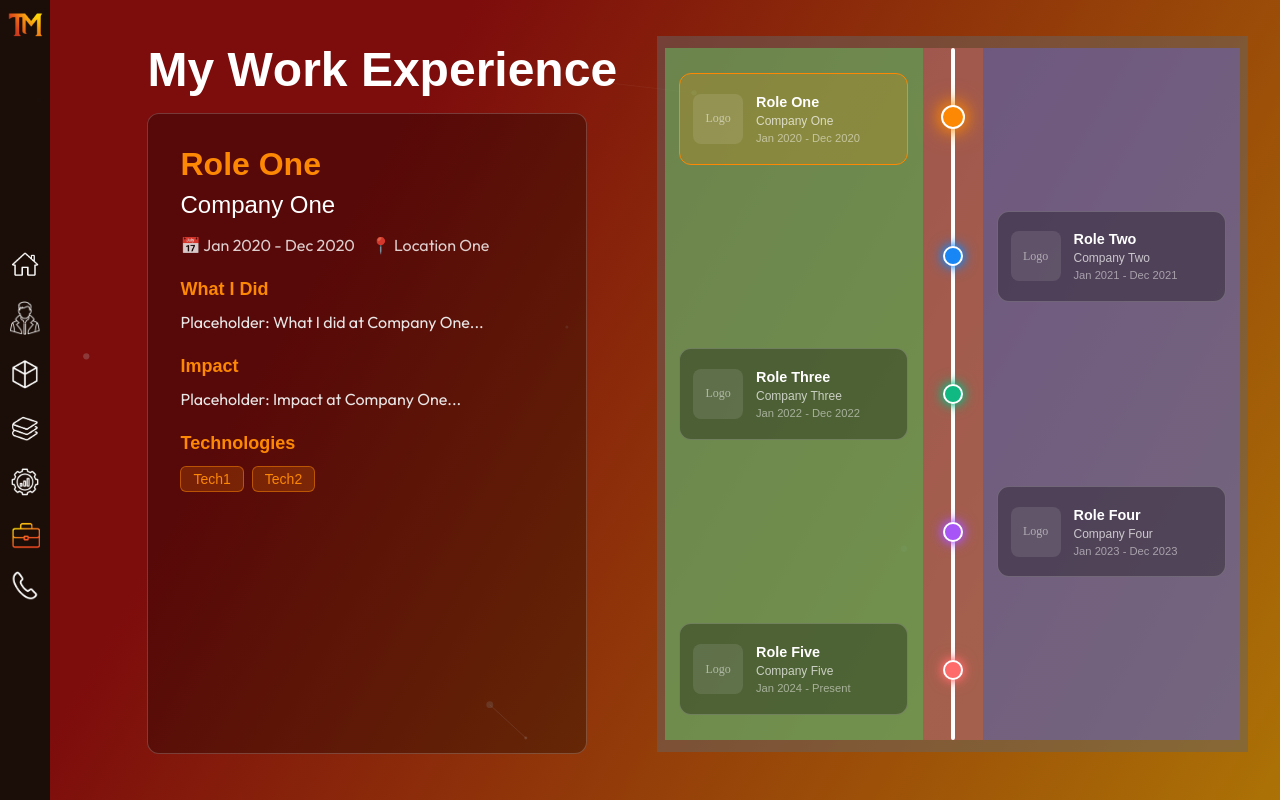
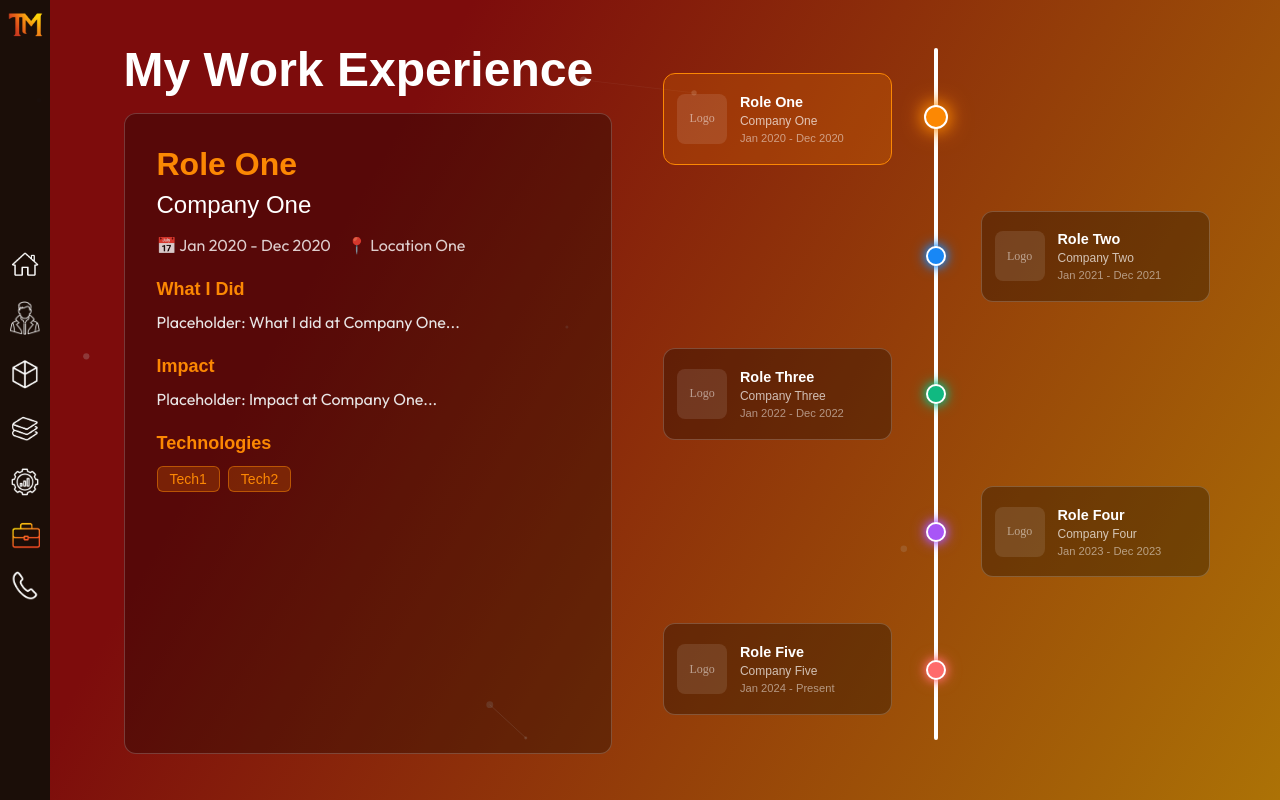
Before and after one commit to taha-malik27/myPortfolioWebsite, a Next.js app in the folder myportfoliowebsite/: page /work in a window 1280 px wide. Built offline with nearby package versions, Linux system fonts and the light colour scheme; a web font is replaced by a local one.

Commit message:
compelted soem more formatting edits to fix up all formatting errors, this took longer, had to adjust padding width, margins all that jazz so it matches placement of other pages and also compatiable at extreme viewports as well. now time to add in info and some final touch ups

```diff
--- a/myportfoliowebsite/src/components/cards/ProjectCard.tsx
+++ b/myportfoliowebsite/src/components/cards/ProjectCard.tsx
@@ -671,7 +671,7 @@ const ProjectCard: React.FC<ProjectCardProps> = ({ backgroundColor = "transparen
         >
             {/* Left Section - Project Cards Grid */}
             <div style={{
-                alignSelf: "center",
+                // alignSelf: "center",
                 paddingLeft:"10%",
                 paddingRight: "5%",
                 width: "100%",
--- a/myportfoliowebsite/src/components/cards/WorkCard.tsx
+++ b/myportfoliowebsite/src/components/cards/WorkCard.tsx
@@ -13,6 +13,7 @@ interface WorkExperience {
     role: string;
     date: string;
     logo?: string; // Path to logo image
+    color: string; // Color for this experience
     // Placeholder fields for detailed content
     whatIDid: string;
     impact: string;
@@ -27,6 +28,7 @@ const workExperiences: WorkExperience[] = [
         company: "Company One",
         role: "Role One",
         date: "Jan 2020 - Dec 2020",
+        color: "#fc8803", // Orange
         whatIDid: "Placeholder: What I did at Company One...",
         impact: "Placeholder: Impact at Company One...",
         technologies: ["Tech1", "Tech2"],
@@ -37,6 +39,7 @@ const workExperiences: WorkExperience[] = [
         company: "Company Two",
         role: "Role Two",
         date: "Jan 2021 - Dec 2021",
+        color: "#1887f5", // Blue
         whatIDid: "Placeholder: What I did at Company Two...",
         impact: "Placeholder: Impact at Company Two...",
         technologies: ["Tech3", "Tech4"],
@@ -47,6 +50,7 @@ const workExperiences: WorkExperience[] = [
         company: "Company Three",
         role: "Role Three",
         date: "Jan 2022 - Dec 2022",
+        color: "#10B981", // Green
         whatIDid: "Placeholder: What I did at Company Three...",
         impact: "Placeholder: Impact at Company Three...",
         technologies: ["Tech5", "Tech6"],
@@ -57,6 +61,7 @@ const workExperiences: WorkExperience[] = [
         company: "Company Four",
         role: "Role Four",
         date: "Jan 2023 - Dec 2023",
+        color: "#a855f7", // Purple
         whatIDid: "Placeholder: What I did at Company Four...",
         impact: "Placeholder: Impact at Company Four...",
         technologies: ["Tech7", "Tech8"],
@@ -67,6 +72,7 @@ const workExperiences: WorkExperience[] = [
         company: "Company Five",
         role: "Role Five",
         date: "Jan 2024 - Present",
+        color: "#ff6b6b", // Red
         whatIDid: "Placeholder: What I did at Company Five...",
         impact: "Placeholder: Impact at Company Five...",
         technologies: ["Tech9", "Tech10"],
@@ -80,15 +86,6 @@ const getSlotForIndex = (index: number): number => {
     const pattern = [1, 7, 3, 9, 5];
     return pattern[index % pattern.length];
 };
-
-// Color palette for different roles/experiences
-const roleColors = [
-    "#fc8803", // Orange
-    "#1887f5", // Blue
-    "#10B981", // Green
-    "#a855f7", // Purple
-    "#ff6b6b", // Red
-];
 
 const WorkCard: React.FC<WorkCardProps> = ({ backgroundColor = "transparent" }) => {
     const [selectedExperience, setSelectedExperience] = useState<WorkExperience>(workExperiences[0]);
@@ -161,9 +158,10 @@ const WorkCard: React.FC<WorkCardProps> = ({ backgroundColor = "transparent" })
 
     // Get color for an experience by its index
     const getExperienceColor = (experienceId: string): string => {
-        const index = workExperiences.findIndex(exp => exp.id === experienceId);
-        return roleColors[index % roleColors.length];
+        const experience = workExperiences.find(exp => exp.id === experienceId);
+        return experience?.color || "#fc8803"; // Default to orange if not found
     };
+
 
     return (
         <div
@@ -172,7 +170,7 @@ const WorkCard: React.FC<WorkCardProps> = ({ backgroundColor = "transparent" })
                 position: "relative",
                 zIndex: 1,
                 display: "grid",
-                gridTemplateColumns: isSmallViewport ? "1fr 1fr" : "48% 48%",
+                gridTemplateColumns: "48% 1fr 48%",
                 gridTemplateRows: isSmallViewport ? "1fr" : "1fr",
                 gap: isSmallViewport ? "1rem" : "0",
                 justifyContent: "center",
@@ -180,16 +178,15 @@ const WorkCard: React.FC<WorkCardProps> = ({ backgroundColor = "transparent" })
                 height: "calc(100vh - 2rem)",
                 marginTop: "-0.5%",
                 paddingRight: "1rem",
-                paddingLeft: isSmallViewport ? "1rem" : "0",
                 overflow: "hidden",
                 backgroundColor: backgroundColor
             }}
         >
             {/* Left Section - Work Experience Details */}
             <div className={isSmallViewport ? 'div-scroll' : ''} style={{
-                alignSelf: "stretch",
-                paddingLeft: isSmallViewport ? "5%" : "10%",
-                paddingRight: isSmallViewport ? "5%" : "5%",
+                // alignSelf: "center",
+                paddingLeft: "10%",
+                paddingRight:"5%" ,
                 width: "100%",
                 boxSizing: "border-box",
                 height: "100%",
@@ -214,7 +211,7 @@ const WorkCard: React.FC<WorkCardProps> = ({ backgroundColor = "transparent" })
                 <div style={{
                     flex: "1 1 0",
                     minHeight: "0",
-                    width: "90%",
+                    width: "100%",
                     marginBottom: "1.5rem",
                     display: "flex",
                     flexDirection: "column",
@@ -359,6 +356,9 @@ const WorkCard: React.FC<WorkCardProps> = ({ backgroundColor = "transparent" })
                     </div>
                 </div>
             </div>
+
+
+            <div></div>
 
             {/* Right Section - Visual Vertical Timeline */}
             {isSmallViewport ? (
@@ -515,8 +515,9 @@ const WorkCard: React.FC<WorkCardProps> = ({ backgroundColor = "transparent" })
                     gridTemplateColumns: "minmax(0, 1fr) minmax(60px, auto) minmax(0, 1fr)",
                     position: "relative",
                     padding: "0.8rem 0.5rem",
+                    marginRight:"5rem",
                     alignSelf: "center",
-                    backgroundColor:"rgba(100,100,100,0.5)"
+                    // backgroundColor:"rgba(100,100,100,0.5)" DEBUG
                 }}>
 
                     {/* Left Column - Preview Cards */}
@@ -529,7 +530,7 @@ const WorkCard: React.FC<WorkCardProps> = ({ backgroundColor = "transparent" })
                         zIndex: 2,
                         overflow: "visible",
                         alignContent: workExperiences.length <= 5 ? "space-evenly" : "start",
-                        backgroundColor:"rgba(100,200,100,0.5)"
+                        // backgroundColor:"rgba(100,200,100,0.5)" DEBUG
                     }}>
                         {timelineSlots.filter(s => isLeftColumn(s.slot)).map((slotData, idx) => {
                             const experience = slotData.experience;
@@ -661,7 +662,7 @@ const WorkCard: React.FC<WorkCardProps> = ({ backgroundColor = "transparent" })
                         zIndex: 1,
                         minWidth: "60px",
                         flexShrink: 0,
-                        backgroundColor:"rgba(200,100,100,0.5)"
+                        // backgroundColor:"rgba(200,100,100,0.5)" DEBUG
                     }}>
                         {/* Vertical Timeline Line */}
                         <div className='vertical-line' style={{
@@ -728,7 +729,7 @@ const WorkCard: React.FC<WorkCardProps> = ({ backgroundColor = "transparent" })
                         zIndex: 2,
                         overflow: "visible",
                         alignContent: workExperiences.length <= 5 ? "space-evenly" : "start",
-                        backgroundColor:"rgba(100,100,200,0.5)"
+                        // backgroundColor:"rgba(100,100,200,0.5)" DEBUG
                     }}>
                         {timelineSlots.filter(s => isRightColumn(s.slot)).map((slotData, idx) => {
                             const experience = slotData.experience;
```
